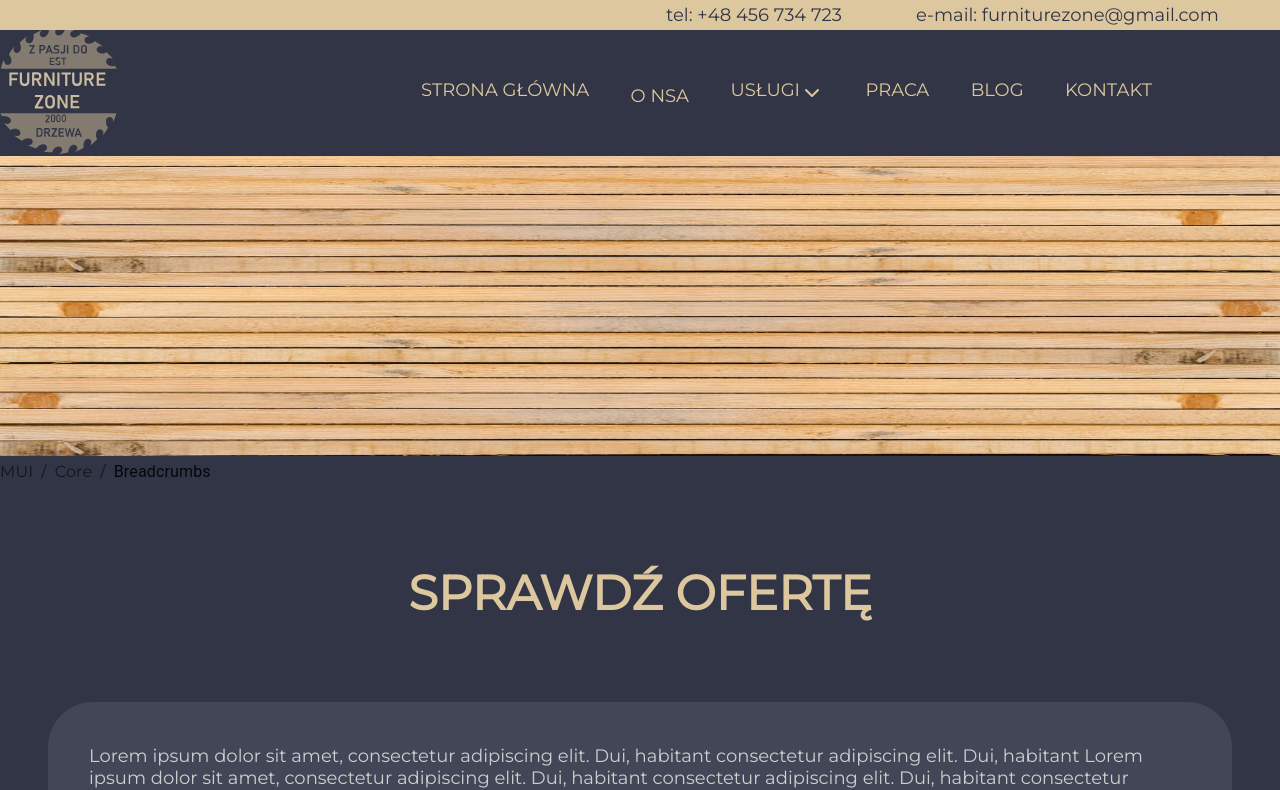
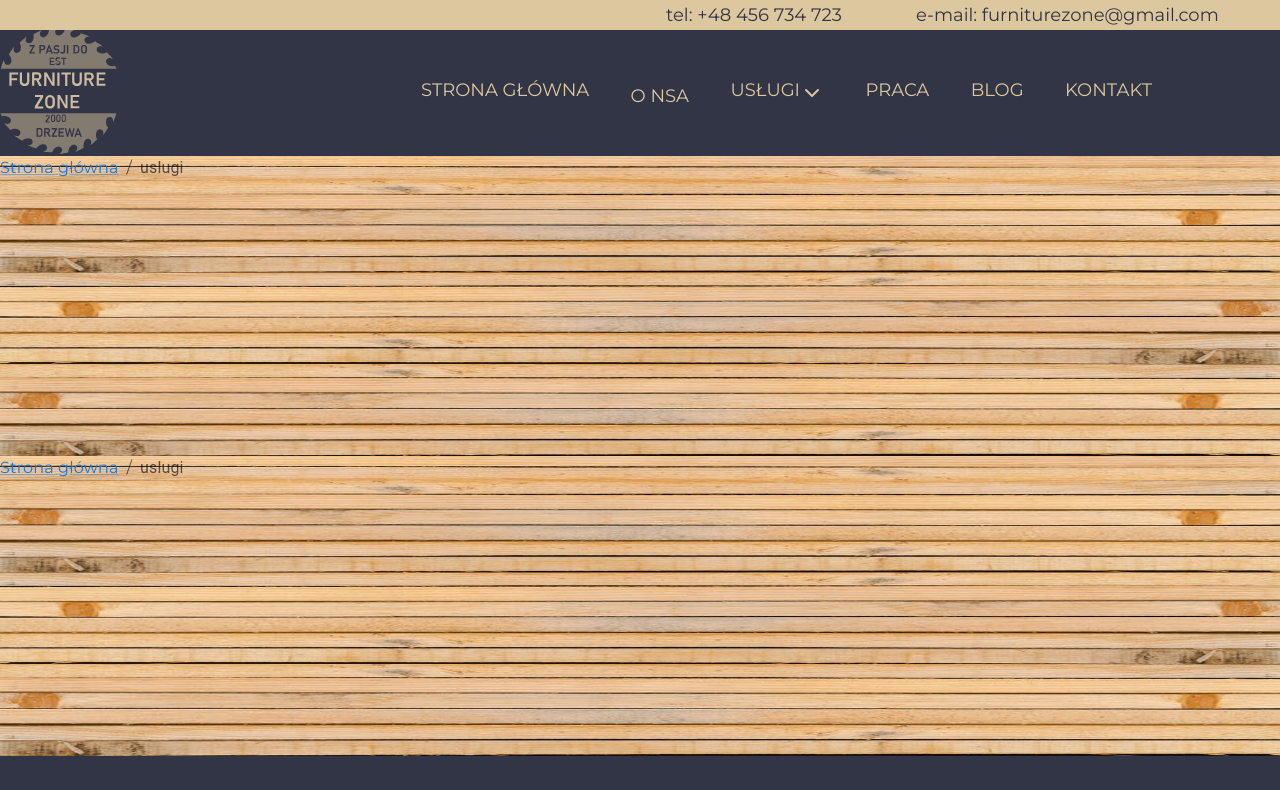
Before and after one commit to MattyKarpinski/furniture-site, a React (Create React App) app: page /uslugi in a window 1280 px wide. Shown: the top 790 px of the page. Built offline with nearby package versions, Linux system fonts and the light colour scheme.

Commit message:
Upgrade breadcrumbs

```diff
--- a/src/App.tsx
+++ b/src/App.tsx
@@ -19,14 +19,17 @@ import ConsolePage from './components/pages-services/console-page/ConsolePage';
 import TvCabinetsPage from './components/pages-services/tv-cabinets-page/TvCabinetsPage';
 import ExhibitionsPage from './components/pages-services/exhibitions-page/ExhibitionsPage';
 import CabinetsPage from './components/pages-services/cabinets-page/CabinetsPage';
+import BreadcrumbsBackground from './components/assets/breadcrumbs-background/BreadcrumbsBackground';
 
 
 
 const App = () => {
   return <div>
 
+
     <TopContactBar></TopContactBar>
     <NavBar></NavBar>
+    <BreadcrumbsBackground></BreadcrumbsBackground>
 
 
     <Routes>
--- a/src/components/assets/breadcrumbs-background/BreadcrumbsBackground.scss
+++ b/src/components/assets/breadcrumbs-background/BreadcrumbsBackground.scss
@@ -1,4 +1,8 @@
 .bread-crumbs-background {
     width: 100%;
     height: 300px;
+    background-image: url('breadcrumbs-background.jpeg');
+    //background-position: center;
+    background-size: 100% 100%;
+    background-repeat: no-repeat;
 }
--- a/src/components/assets/breadcrumbs-background/BreadcrumbsBackground.tsx
+++ b/src/components/assets/breadcrumbs-background/BreadcrumbsBackground.tsx
@@ -1,26 +1,37 @@
 import './BreadcrumbsBackground.scss';
-import breadcrumbsbackground from './breadcrumbs-background.jpeg';
 
+import CrumbImage from './breadcrumbs-background.jpeg';
 
 import Typography from '@mui/material/Typography';
 import Breadcrumbs from '@mui/material/Breadcrumbs';
 import Link from '@mui/material/Link';
 
+import { useNavigate, useLocation } from 'react-router-dom';
+
 const BreadcrumbsBackground = () => {
 
 
+const navigate = useNavigate();
+const { pathname } = useLocation();
+
+const pathnames = pathname.split("/").filter(Boolean);
 
   return (
-    <div>
-      <img src={breadcrumbsbackground} alt="Breadcrumbs background" className='bread-crumbs-background'/>
+    <div className='bread-crumbs-background'>
       <Breadcrumbs aria-label="breadcrumb">
-        <Link underline="hover" color="inherit">MUI</Link>
-        <Link underline="hover" color="inherit"> Core</Link>
-        <Typography color="text.primary">Breadcrumbs</Typography>
+        <Link onClick={() => navigate("/")}>Strona główna</Link>
+        {pathnames.map((name, index) => {
+          const routeTo = `/${pathnames.slice(0, index + 1).join("/")}`;
+          const isLast = index === pathnames.length -1;
+          return isLast ? (
+            <Typography key={name}>{name}</Typography>
+          ) : (<Link key={name} onClick={() => navigate(routeTo)}>{name}</Link>
+          );
+        })}
       </Breadcrumbs>
     </div>
   )
-}
+};
 
 
 export default BreadcrumbsBackground;
--- a/src/components/pages/about-us-page/AboutUsPage.tsx
+++ b/src/components/pages/about-us-page/AboutUsPage.tsx
@@ -18,7 +18,6 @@ import { Link } from 'react-router-dom';
 const AboutUsPage = () => {
   return (
     <div className='about-us-page'>
-      <BreadcrumbsBackground></BreadcrumbsBackground>
       <MainHeaderTwo>Poznajmy się</MainHeaderTwo>
       <TextBox>
         <TextBlock>
```
